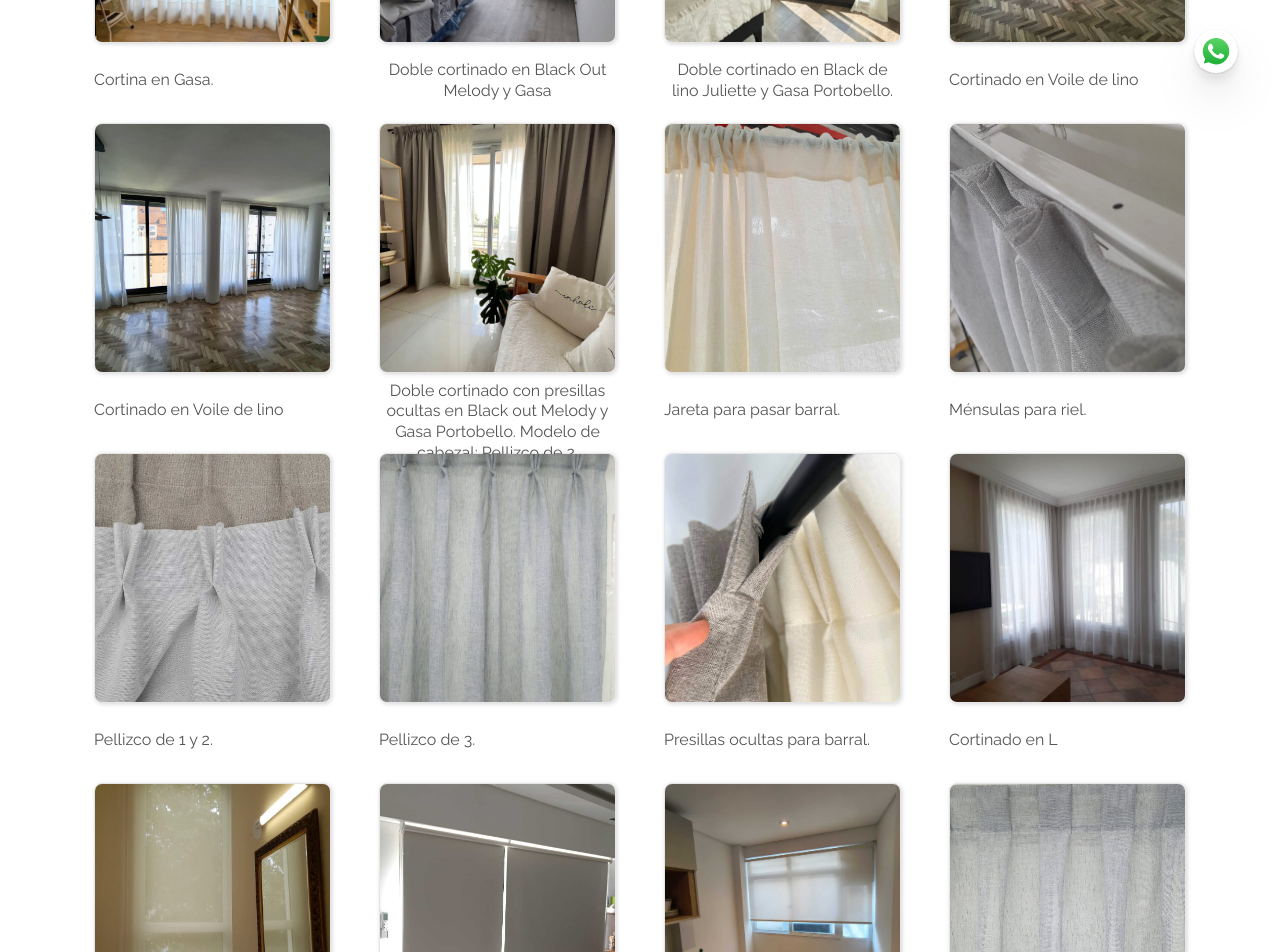
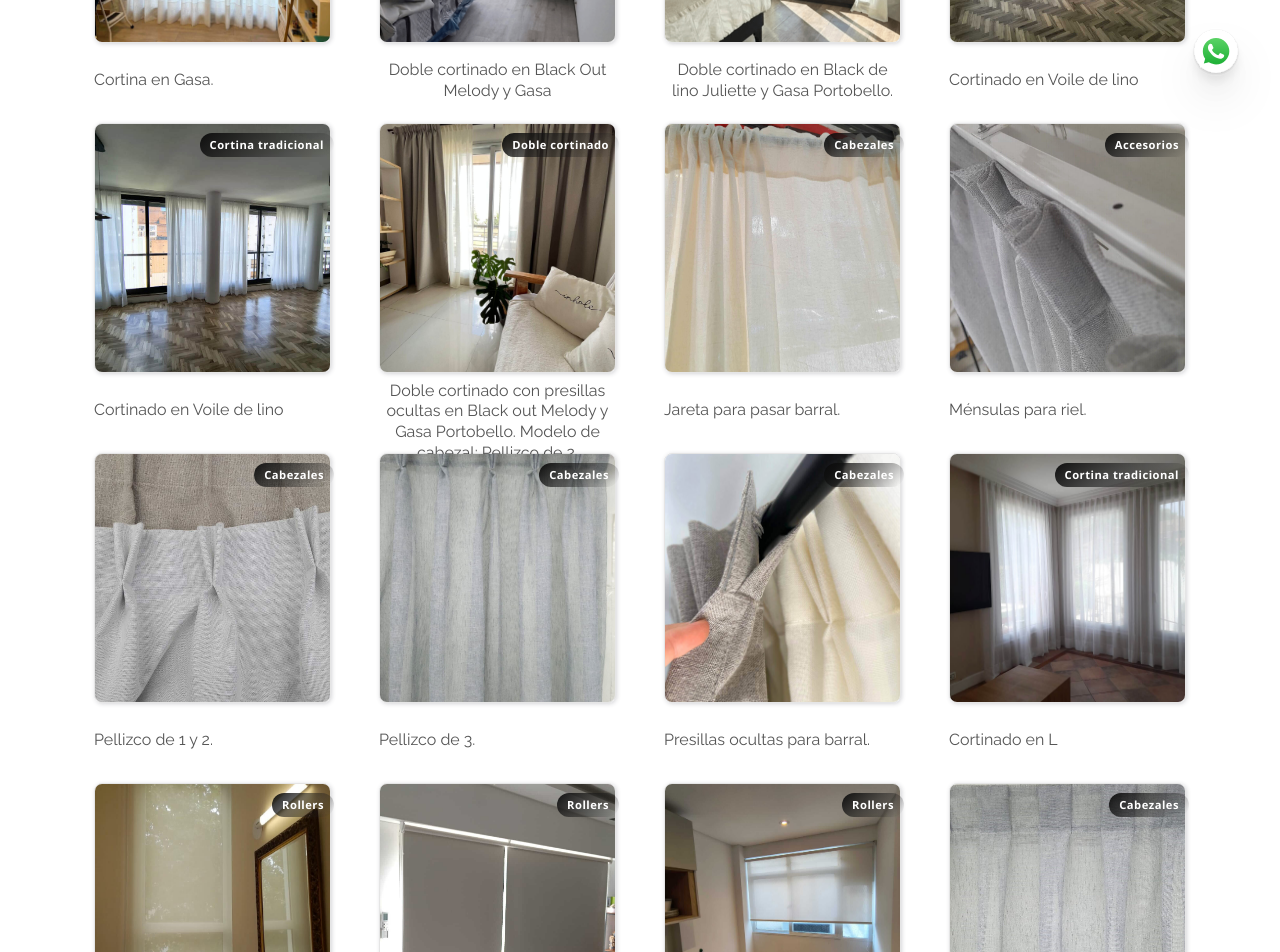
Before and after one commit to natalischwartz/estilo-cortina-web, a React (Vite) app: page / in a window 1280 px wide. Shown: the part 660-1612 px from the top of the page. Built offline with nearby package versions, Linux system fonts and the light colour scheme.

Commit message:
change grid design

```diff
--- a/src/components/Index.jsx
+++ b/src/components/Index.jsx
@@ -14,140 +14,140 @@ const Gallery = () => {
       src: "/cortina-1.jpg",
       alt: "cortina 1",
       description: "Cortina en Gasa.",
-      category:"cortina tradicional"
+      category:"Cortina tradicional"
     },
     {
       id: 2,
       src: "/cortinado-doble.png",
       alt: "cortina 2",
       description: "Doble cortinado en Black Out Melody y Gasa",
-      category:"doble cortinado"
+      category:"Doble cortinado"
     },
     {
       id: 3,
       src: "/1.png",
       alt: "cortinado 1",
       description: "Doble cortinado en Black de lino Juliette y Gasa Portobello.",
-      category:"doble cortinado"
+      category:"Doble cortinado"
     },
     {
       id: 4,
       src: "/cortinas-voileLino1032-1.jpg",
       alt: "cortinado 2",
       description: "Cortinado en Voile de lino",
-      category:"cortina tradicional"
+      category:"Cortina tradicional"
     },
     {
       id: 5,
       src: "/cortinas-voileLino1032.jpg",
       alt: "cortinado 3",
       description: "Cortinado en Voile de lino",
-      category:"cortina tradicional"
+      category:"Cortina tradicional"
     },
     {
       id: 6,
       src: "/cortinado-4.jpg",
       alt: "cortinado 4",
       description: "Doble cortinado con presillas ocultas en Black out Melody y Gasa Portobello. Modelo de cabezal: Pellizco de 2.",
-      category:"doble cortinado"
+      category:"Doble cortinado"
     },
     {
       id: 7,
       src: "/jareta-barral.jpg",
       alt: "jareta para barral",
       description: "Jareta para pasar barral.",
-      category:"cabezales"
+      category:"Cabezales"
     },
     {
       id: 8,
       src: "/mensulas-riel-2.jpg",
       alt: "mensulas para riel",
       description: "Ménsulas para riel.",
-      category:"accesorios"
+      category:"Accesorios"
     },
     {
       id: 9,
       src: "/pellizco-1-2.jpg",
       alt: "pellizco de 1 y 2",
       description: "Pellizco de 1 y 2.",
-      category:"cabezales"
+      category:"Cabezales"
     },
     {
       id: 10,
       src: "/pellizco-3.jpg",
       alt: "pellizco de 3",
       description: "Pellizco de 3.",
-      category:"cabezales"
+      category:"Cabezales"
     },
     {
       id: 11,
       src: "/presilla-oculta.jpg",
       alt: "presillas ocultas",
       description: "Presillas ocultas para barral.",
-      category:"cabezales"
+      category:"Cabezales"
     },
     {
       id: 12,
       src: "/cortinado-en-L.jpg",
       alt: "Cortinado en L",
       description: "Cortinado en L",
-      category:"cortina tradicional"
+      category:"Cortina tradicional"
     },
     {
       id: 13,
       src: "/Roller-screen-doble-altura.jpg",
       alt: "roller doble altura",
       description: "Roller screen doble altura",
-      category:"rollers"
+      category:"Rollers"
     },
     {
       id: 14,
       src: "/roller-blackout.jpg",
       alt: "roller blackout",
       description: "Cortina Roller Black out.",
-      category:"rollers"
+      category:"Rollers"
     },
     {
       id: 15,
       src: "/roller-screen.jpg",
       alt: "roller sunscreen",
       description: "Cortina Roller Sunscreen.",
-      category:"rollers"
+      category:"Rollers"
     },
     {
       id: 16,
       src: "/tabla-chata.jpg",
       alt: "tabla-chata",
       description: "Tabla chata.",
-      category:"cabezales"
+      category:"Cabezales"
     },
     {
       id: 17,
       src: "/cortinado-en-doble-barral.jpg",
       alt: "Cortinado en doble barral con argollas",
       description: "Cortinado en doble barral con argollas",
-      category:"doble cortinado"
+      category:"Doble cortinado"
     },
     {
       id: 18,
       src: "/arrastre-cortinas.jpg",
       alt: "arrastre",
       description: "Arrastre de cortina.",
-      category:"detalles"
+      category:"Detalles"
     },
     {
       id: 19,
       src: "/colores-blackout-roller.jpg",
       alt: "colores roller blackout",
       description: "Colores Roller Black out.",
-      category:"rollers"
+      category:"Rollers"
     },
     {
       id: 20,
       src: "/colores-roller-sunscreen.jpg",
       alt: "colores roller sunscreen",
       description: "Colores Roller Sunscreen.",
-      category:"rollers"
+      category:"Rollers"
     }
   ];
 
@@ -210,38 +210,38 @@ const Gallery = () => {
               Todas
             </button>
             <button
-              className={`filter-btn ${filter === 'cortina tradicionale' ? 'active' : ''}`}
-              onClick={() => setFilter('cortina tradicional')}
+              className={`filter-btn ${filter === 'Cortina tradicionale' ? 'active' : ''}`}
+              onClick={() => setFilter('Cortina tradicional')}
             >
               Cortinas Tradicionales
             </button>
             <button
-              className={`filter-btn ${filter === 'doble-cortinado' ? 'active' : ''}`}
-              onClick={() => setFilter('doble cortinado')}
+              className={`filter-btn ${filter === 'Doble-cortinado' ? 'active' : ''}`}
+              onClick={() => setFilter('Doble cortinado')}
             >
               Doble Cortinado
             </button>
             <button
-              className={`filter-btn ${filter === 'rollers' ? 'active' : ''}`}
-              onClick={() => setFilter('rollers')}
+              className={`filter-btn ${filter === 'Rollers' ? 'active' : ''}`}
+              onClick={() => setFilter('Rollers')}
             >
               Rollers
             </button>
             <button
-              className={`filter-btn ${filter === 'cabezales' ? 'active' : ''}`}
-              onClick={() => setFilter('cabezales')}
+              className={`filter-btn ${filter === 'Cabezales' ? 'active' : ''}`}
+              onClick={() => setFilter('Cabezales')}
             >
               Cabezales
             </button>
              <button
-              className={`filter-btn ${filter === 'accesorios' ? 'active' : ''}`}
-              onClick={() => setFilter('accesorios')}
+              className={`filter-btn ${filter === 'Accesorios' ? 'active' : ''}`}
+              onClick={() => setFilter('Accesorios')}
             >
               Accesorios
             </button>
             <button
-              className={`filter-btn ${filter === 'detalles' ? 'active' : ''}`}
-              onClick={() => setFilter('detalles')}
+              className={`filter-btn ${filter === 'Detalles' ? 'active' : ''}`}
+              onClick={() => setFilter('Detalles')}
             >
               Detalles
             </button>
@@ -265,7 +265,7 @@ const Gallery = () => {
                     className="img-gallery"
                     onClick={() => openModal(image)}
                   />
-                  {/* <div className="image-category">{image.category}</div> */}
+                  <div className="image-category">{image.category}</div>
                   <p className="home__description mt-2">{image.description}</p>
                 </div>
               </div>
--- a/src/index.css
+++ b/src/index.css
@@ -59,15 +59,24 @@ body{
 .image-category {
   position: absolute;
   top: 10px;
-  left: 10px;
-  background: rgba(0, 0, 0, 0.5);
+  right: 21px;
+ background: linear-gradient(135deg,
+        rgba(10, 10, 10, 0.95) 0%,     /* Negro casi sólido */
+        rgba(20, 20, 20, 0.7) 30%,     /* Negro semitransparente */
+        rgba(30, 30, 30, 0.3) 70%,     /* Muy transparente */
+        rgba(40, 40, 40, 0) 95%       /* Completamente transparente */
+    );
   color: white;
   padding: 4px 10px;
   border-radius: 20px;
   font-size: 0.7rem;
-  text-transform: uppercase;
+  /* text-transform: uppercase; */
   letter-spacing: 0.5px;
   z-index: 2;
+    box-sizing: border-box;
+    font-family: 'Segoe UI', 'Montserrat', 'Arial', sans-serif;
+    text-align: center;
+    font-weight: 700;
 }
 
 
@@ -119,6 +128,7 @@ body{
 .gallery-card {
   height:250px;
   /* displayflex; */
+  width:100%;
   flex-direction:column;
   margin-bottom: 2rem;
   transition: transform 0.3s ease;
@@ -147,7 +157,7 @@ body{
   cursor: pointer;
   transition: all 0.3s ease;
   border: 1px solid rgba(0, 0, 0, 0.1);
-  aspect-ratio: 4/3;
+  /* aspect-ratio: 4/3; */
 }
 
 /* .img-fluid{
@@ -292,8 +302,8 @@ body{
 .modal-description {
   color: #333;
   font-size: 1rem;
-  line-height: 1.5;
   padding:10px;
+  justify-content:center;
 }
 
 /* =============== ANIMACIONES =============== */
@@ -402,14 +412,13 @@ body{
   padding-left: 12px;
 }
 
-@media (max-width: 768px) {
+/* @media (max-width: 768px) {
   .img-gallery {
     height: 200px;
-  }
-}
+  } */
 
+/*
 @media (max-width: 576px) {
   .img-gallery {
     height: 180px;
-  }
-}
+  } */
```
